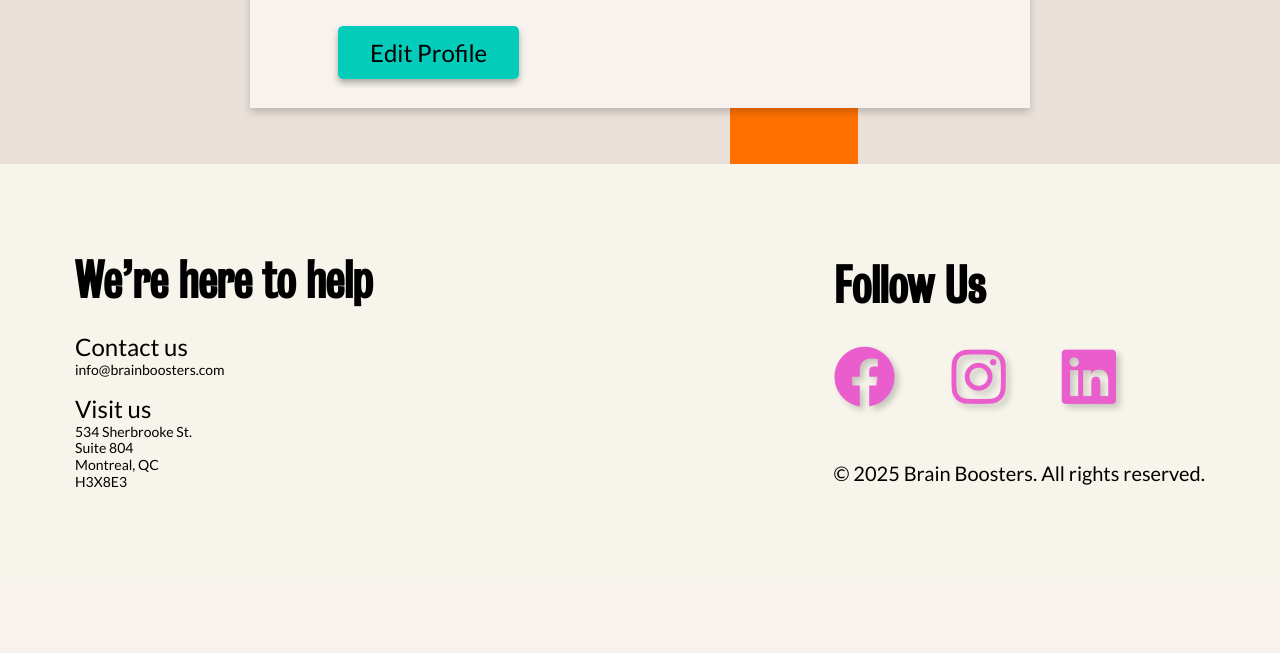
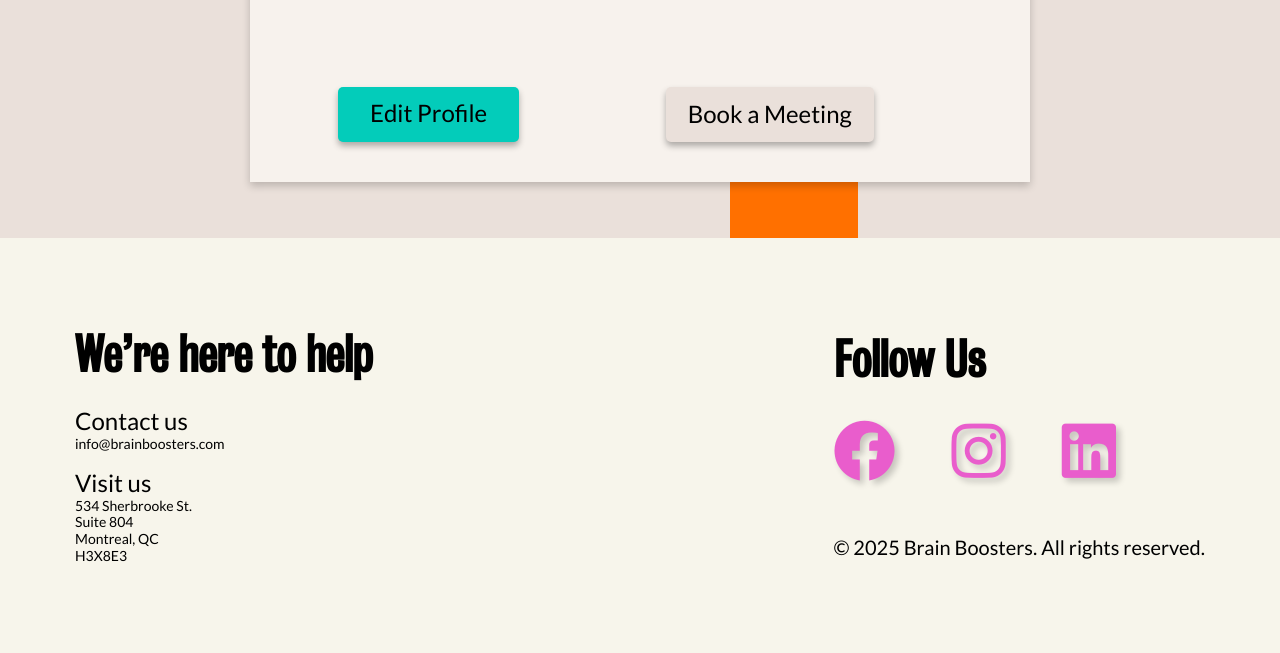
Before and after one commit to 582-41W-VA/Web-Project-2, a Django app: template brainboosters/templates/brainboosters/tutor_dashboard.html in a window 1280 px wide. Shown: the part 637-1290 px from the top of the page. Before the commit the page ends 1125 px from the top, so only its background shows below. Run offline with Django 3.2, Linux system fonts and the light colour scheme; the template is opened without the code that fills it, so the values that code supplies are empty.

Commit message:
Add tutor dashboard Book a Meeting button

```diff
--- a/brainboosters/static/css/styles.css
+++ b/brainboosters/static/css/styles.css
@@ -837,6 +837,27 @@ input:-webkit-autofill {
     height: 120px;
 }
 
+/* Tutor Dashboard Buttons */
+.dashboard-buttons {
+  display: flex;
+  gap: 10px;
+  justify-content: space-between;
+}
+
+.dashboard-buttons .btn-change,
+.dashboard-buttons .btn-secondary {
+  background-color: #eae0da;
+  color: black;
+  padding: 13px 22px;
+  display: inline-block;
+}
+
+.dashboard-buttons .btn-change:hover,
+.dashboard-buttons .btn-secondary:hover {
+  background-color: #d1c7b7;
+  color: white;
+}
+
 /* Responsive Burger Menu Styles */
 @media screen and (max-width: 1024px) {
   nav .nav-items {
@@ -1262,6 +1283,13 @@ input:-webkit-autofill {
     display: block !important; /* Overrides display:none Parent Dashboard*/
     padding: 0 24px;
   }
+
+/* Tutor Dashboard Buttons */
+  .dashboard-buttons {
+    max-width: 100%;
+    display: block;
+    text-align: center;
+  }
 }
 
 /* Responsive size 480 */
--- a/brainboosters/templates/brainboosters/tutor_dashboard.html
+++ b/brainboosters/templates/brainboosters/tutor_dashboard.html
@@ -30,8 +30,11 @@
                     {% endif %}
                 </div>
             </div>
-            <!-- Edit Profile Button -->
-            <a href="{% url 'edit_tutor_profile' pk=tutor_profile.pk %}" class="btn-primary">Edit Profile</a>
+                <!-- Edit Profile Button -->
+                <div class="dashboard-buttons">
+                    <a href="{% url 'edit_tutor_profile' pk=tutor_profile.pk %}" class="btn-primary">Edit Profile</a>
+                    <a href="" class="btn-change btn-primary">Book a Meeting</a>
+                </div>
         </div>
     </div>
 </body>
```
